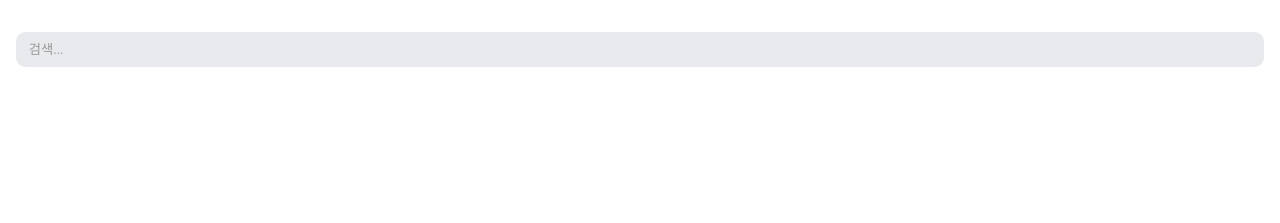
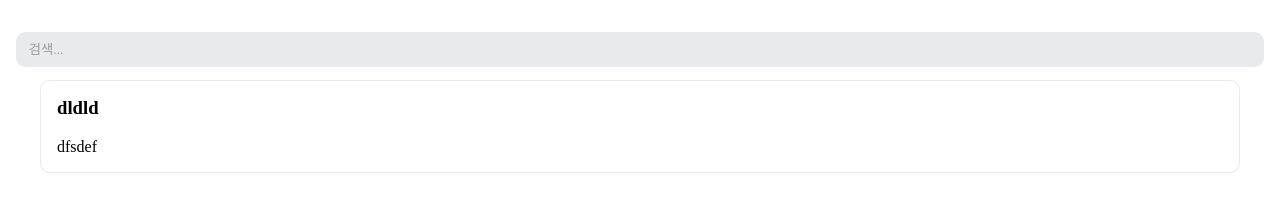
Before and after one commit to goormorg/front, a React (Create React App) app: page /search in a window 1280 px wide. Shown: the top 223 px of the page. Built offline with nearby package versions, Linux system fonts and the light colour scheme.

Commit message:
feat: add search item

```diff
--- a/src/pages/Search.tsx
+++ b/src/pages/Search.tsx
@@ -6,12 +6,31 @@ import { Input } from "../components/Input";
 import { Container } from "../components/Container";
 import { Navbar } from "../components/Navbar";
 
+
+
+type RoadmapItemType = {
+    title?: string
+    description?: string
+    date?: string
+    tag?: string[]
+}
+
 function SearchPage() {
     const [searchValue, setSearchValue] = useState("")
+    const [item, setItem] = useState([
+        {
+            title: "dldld",
+            description: "dfsdef",
+            date: "1010-10-10",
+            tag: ["sss", "sdgvsde"]
+        }
+    ])
 
     const onChangeSearch = (e: any) => {
         setSearchValue(e.target.value)
     }
+
+
 
     return (
         <>
@@ -26,7 +45,21 @@ function SearchPage() {
                     <Input value={searchValue} onChange={onChangeSearch} placeholder={"검색..."}></Input>
                 </div>
 
+                <div css={css({
+                    display: "flex",
+                    paddingTop: "4rem",
+                    width: "100%"
+                })}>
+                    {item.map(el => (
+                        <RoadmapItem
+                        title={el.title}
+                        description={el.description}
+                        date={el.date}
+                        tag={el.tag}
+                        ></RoadmapItem>
+                    ))}
 
+                </div>
             </Container>
 
 
@@ -36,4 +69,21 @@ function SearchPage() {
     )
 }
 
+
+function RoadmapItem({ title, description, date, tag }: RoadmapItemType) {
+    return (
+        <div css={css({
+            borderRadius: "0.6rem",
+            border: "0.1rem solid #E8EAEE",
+            padding: "1rem",
+            display: "flex",
+            flexDirection: "column",
+            width: "100%"
+        })}>
+            <h3 css={css({ marginTop: 0 })}>{title}</h3>
+            <p>{description}</p>
+        </div>
+    )
+}
+
 export { SearchPage }
```
